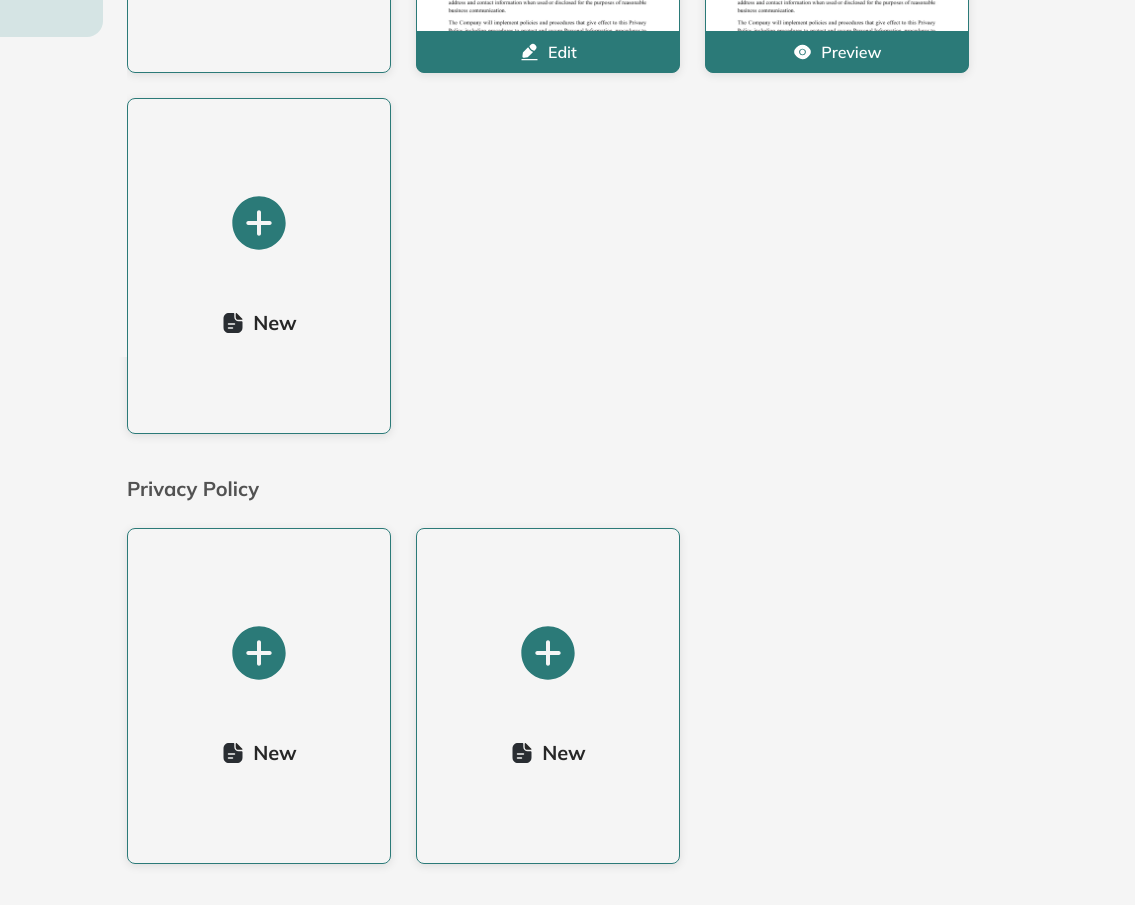
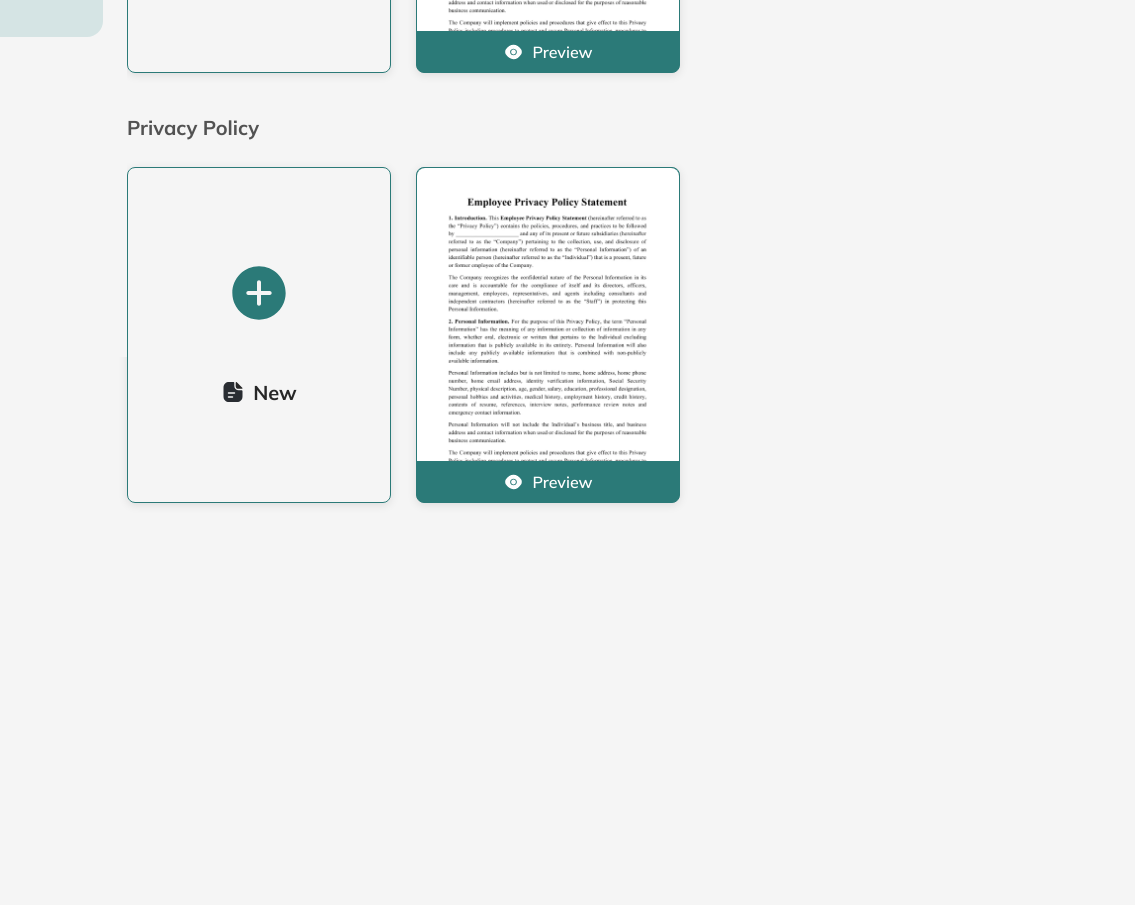
Before and after one commit to Abshaibu/project-71, a plain HTML site: page dashboard/dashboard.html in a window 1280 px wide. Shown: the part 459-1364 px from the top of the page, 145-1280 px from the left. After the commit the page ends 1050 px from the top, so only its background shows below. Drawn offline with nearby package versions, Linux system fonts and the light colour scheme.

Commit message:
changed dashboard document arrangements

```diff
--- a/dashboard/dashboard.html
+++ b/dashboard/dashboard.html
@@ -96,9 +96,18 @@
                                     </div>
                                     <div>
                                         <p>
-                                            <img src="edit.svg" alt="a pen icon">Edit
+                                            <img src="eye.svg" alt="an eye icon">Preview
                                         </p>
                                     </div>
+                                </button>
+                            </div>
+                        </div>
+                        <div class="privacy">
+                            <h2>Privacy Policy</h2>
+                            <div class="privacy-wrapper terms-wrapper">
+                                <button class="docu-btn">
+                                    <img src="plus.svg" alt="plus icon">
+                                    <p><img src="file.svg" alt="file icon">New</p>
                                 </button>
                                 <button class="docu-btn docu-primary">
                                     <div>
@@ -109,23 +118,6 @@
                                             <img src="eye.svg" alt="an eye icon">Preview
                                         </p>
                                     </div>
-                                </button>
-                                <button class="docu-btn">
-                                    <img src="plus.svg" alt="plus icon">
-                                    <p> <img src="file.svg" alt="file icon">New</p>
-                                </button>
-                            </div>
-                        </div>
-                        <div class="privacy">
-                            <h2>Privacy Policy</h2>
-                            <div class="privacy-wrapper terms-wrapper">
-                                <button class="docu-btn">
-                                    <img src="plus.svg" alt="plus icon">
-                                    <p><img src="file.svg" alt="file icon">New</p>
-                                </button>
-                                <button class="docu-btn">
-                                    <img src="plus.svg" alt="plus icon">
-                                    <p><img src="file.svg" alt="file icon">New</p>
                                 </button>
                             </div>
                         </div>
@@ -149,6 +141,11 @@
                                         </p>
                                     </div>
                                 </button>
+                            </div>
+                        </div>
+                        <div class="privacy">
+                            <h2>Terms and Conditions</h2>
+                            <div class="privacy-wrapper terms-wrapper">
                                 <button class="docu-btn docu-primary">
                                     <div>
                                         <img src="docu-image.png" alt="an image of a document">
@@ -158,23 +155,6 @@
                                             <img src="eye.svg" alt="an eye icon">Preview
                                         </p>
                                     </div>
-                                </button>
-                                <button class="docu-btn">
-                                    <img src="plus.svg" alt="plus icon">
-                                    <p> <img src="file.svg" alt="file icon">New</p>
-                                </button>
-                            </div>
-                        </div>
-                        <div class="privacy">
-                            <h2>Terms and Conditions</h2>
-                            <div class="privacy-wrapper terms-wrapper">
-                                <button class="docu-btn">
-                                    <img src="plus.svg" alt="plus icon">
-                                    <p><img src="file.svg" alt="file icon">New</p>
-                                </button>
-                                <button class="docu-btn">
-                                    <img src="plus.svg" alt="plus icon">
-                                    <p><img src="file.svg" alt="file icon">New</p>
                                 </button>
                             </div>
                         </div>
@@ -189,12 +169,6 @@
                         <div class="terms">
                             <h2>Drafts</h2>
                             <div class="terms-wrapper">
-                                <button class="docu-btn">
-                                    <div>
-                                        <img src="plus.svg" alt="plus icon">
-                                    </div>
-                                    <p> <img src="file.svg" alt="file icon">New</p>
-                                </button>
                                 <button class="docu-btn docu-primary">
                                     <div>
                                         <img src="docu-image.png" alt="an image of a document">
@@ -205,6 +179,11 @@
                                         </p>
                                     </div>
                                 </button>
+                            </div>
+                        </div>
+                        <div class="privacy">
+                            <h2>Privacy Policy</h2>
+                            <div class="privacy-wrapper terms-wrapper">
                                 <button class="docu-btn docu-primary">
                                     <div>
                                         <img src="docu-image.png" alt="an image of a document">
@@ -214,23 +193,6 @@
                                             <img src="eye.svg" alt="an eye icon">Preview
                                         </p>
                                     </div>
-                                </button>
-                                <button class="docu-btn">
-                                    <img src="plus.svg" alt="plus icon">
-                                    <p> <img src="file.svg" alt="file icon">New</p>
-                                </button>
-                            </div>
-                        </div>
-                        <div class="privacy">
-                            <h2>Privacy Policy</h2>
-                            <div class="privacy-wrapper terms-wrapper">
-                                <button class="docu-btn">
-                                    <img src="plus.svg" alt="plus icon">
-                                    <p><img src="file.svg" alt="file icon">New</p>
-                                </button>
-                                <button class="docu-btn">
-                                    <img src="plus.svg" alt="plus icon">
-                                    <p><img src="file.svg" alt="file icon">New</p>
                                 </button>
                             </div>
                         </div>
```
